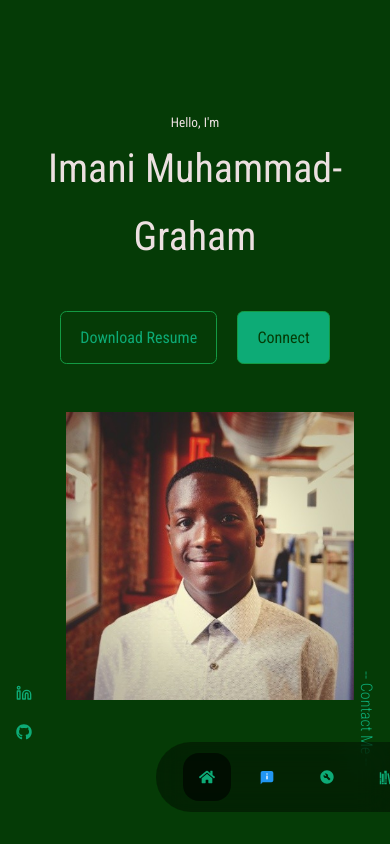
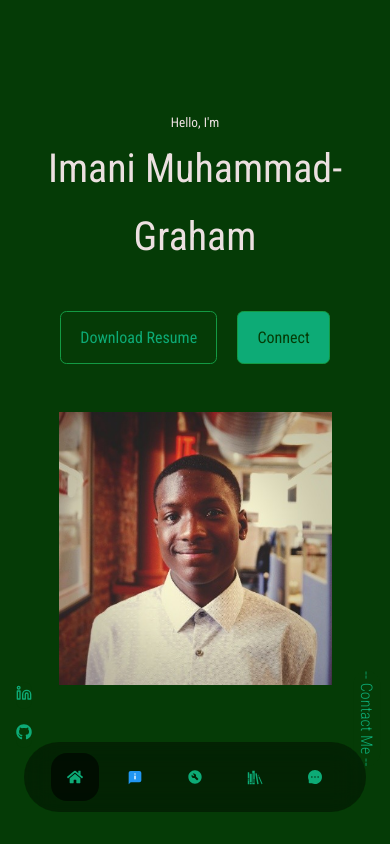
Before and after one commit to Imani-ES/Imani.tech, a React (Create React App) app in the folder imani-website/: page / in a window 390 px wide. Shown: the top 844 px of the page. Built offline with nearby package versions, Linux system fonts and the light colour scheme.

Commit message:
center navbar and header
weird issue where manually resizing shows updates properly, but selecting different devices has social media links moving crazy.
Worst case scenario, at least everything is centered. Its looking pretty

```diff
--- a/imani-website/src/components/header/Header.jsx
+++ b/imani-website/src/components/header/Header.jsx
@@ -22,17 +22,18 @@ const Header = () => {
             </div>
 
             <div className='me'>
+              <div className='header_socials'>
+                <a href="https://www.linkedin.com/in/imani-muhammad-graham-424b4a127/" className='social__img' target='_blank'><FiLinkedin/></a>
+                <a href="https://github.com" className='social__img' target='_blank'><FaGithub/></a>
+              </div>
+
               <a href="#contact">
-                <img src={pro_pic} alt="me" />
+                <img  className='header_img' src={pro_pic} alt="me" />
               </a>
+
+              <a href="#contact" className='scroll__down social__img'>-- Contact Me --</a>
+
             </div>
-
-            <a href="#contact" className='scroll__down'>-- Contact Me --</a>
-
-            <div className='header_socials'>
-              <a href="https://www.linkedin.com/in/imani-muhammad-graham-424b4a127/" target='_blank'><FiLinkedin/></a>
-              <a href="https://github.com" target='_blank'><FaGithub/></a>
-          </div>
 
         </div>
     </header>
--- a/imani-website/src/components/header/header.css
+++ b/imani-website/src/components/header/header.css
@@ -31,15 +31,20 @@ header{
 
 /*======Image===========*/
 .me{
-    background: var(--palatte_1);
-    width: 22rem;
-    height: 30rem;
-    position: absolute;
+    display: inline-block;
     margin-top: 3rem;
-    left: 35%;
     justify-content: center;
 }
 
+.header_img{
+    display: inline-block;
+    justify-content: center;
+    width: 100%;
+}
+.social__img{
+    background: var(--palatte_1);
+    border-radius: 3rem;
+}
 
 /*========= scroll down ===========*/
 
@@ -59,19 +64,17 @@ header{
     header{
         height: 100vh;
     }
-     /*======Image===========*/
-     .me{
-        width: 20rem;
-        height: 30rem;
-        margin-top: 3rem;
-        left: 20%;
-    }
+
 
     /*====== Social ===========*/
     .header_socials{
         gap: .75rem;
         left: 1rem;
         bottom: 6rem;
+    }
+
+    .header_img{
+        width: 60%;
     }
 
     /*========= scroll down ===========*/
@@ -91,13 +94,9 @@ header{
     }
 
     /*======Image===========*/
-    .me{
-        width: 18rem;
-        height: 23rem;
-        margin-top: 3rem;
-        left: 17%;
+    .header_img{
+        width: 70%;
     }
-
     /*====== Social ===========*/
     .header_socials{
         gap: .75rem;
--- a/imani-website/src/components/nav/Nav.jsx
+++ b/imani-website/src/components/nav/Nav.jsx
@@ -11,6 +11,8 @@ const Nav = () => {
   // Implement useState hook to hav nav bar update based on current view
   const [activeNav, setActiveNav] = useState('#')
   return (
+    <div className='container nav_bar'>
+
       <nav>
         <a href="#" onClick={() => setActiveNav('#')} className = {activeNav ==='#' ? 'active' : ''}><FaHome/></a>
         <a href="#about" onClick={() => setActiveNav('#about')} className = {activeNav ==='#about' ? 'active' : ''}><FcAbout/></a>
@@ -19,6 +21,7 @@ const Nav = () => {
         <a href="#contact" onClick={() => setActiveNav('#contact')} className = {activeNav ==='#contact' ? 'active' : ''}><AiFillMessage/></a>
 
       </nav>
+    </div>
   )
 }
 
--- a/imani-website/src/components/nav/nav.css
+++ b/imani-website/src/components/nav/nav.css
@@ -1,11 +1,16 @@
+.nav_bar{
+    display: flex;
+    justify-content: center;
+}
 nav{
     width:max-content;
     background: var(--palatte_1);
-    display: block;
+    display: inline-block;
+    justify-content: center;
     z-index: 2;
-    left: 40%;
+    /* left: 40%; */
     position: fixed;
-    translate: translateX(-50%);
+    /* translate: translateX(-50%); */
     bottom: 2rem;
     display: flex;
     gap: .75rem;
@@ -13,6 +18,7 @@ nav{
     border-radius: 3rem;
     backdrop-filter: blur(15px);
     background: rgba(0,0,0,.4);
+
 }
 
 nav a{
```
Lines whose indentation alone changed are shown as unchanged.
